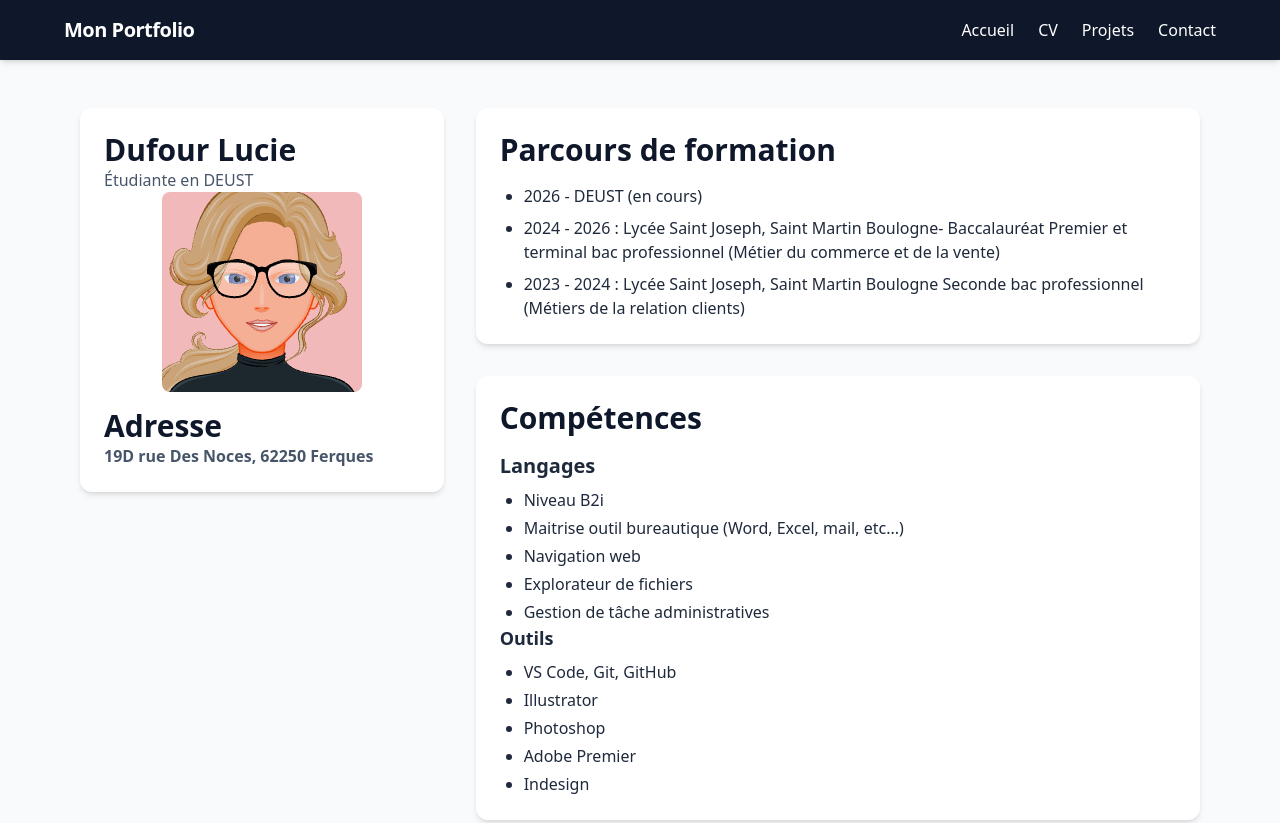
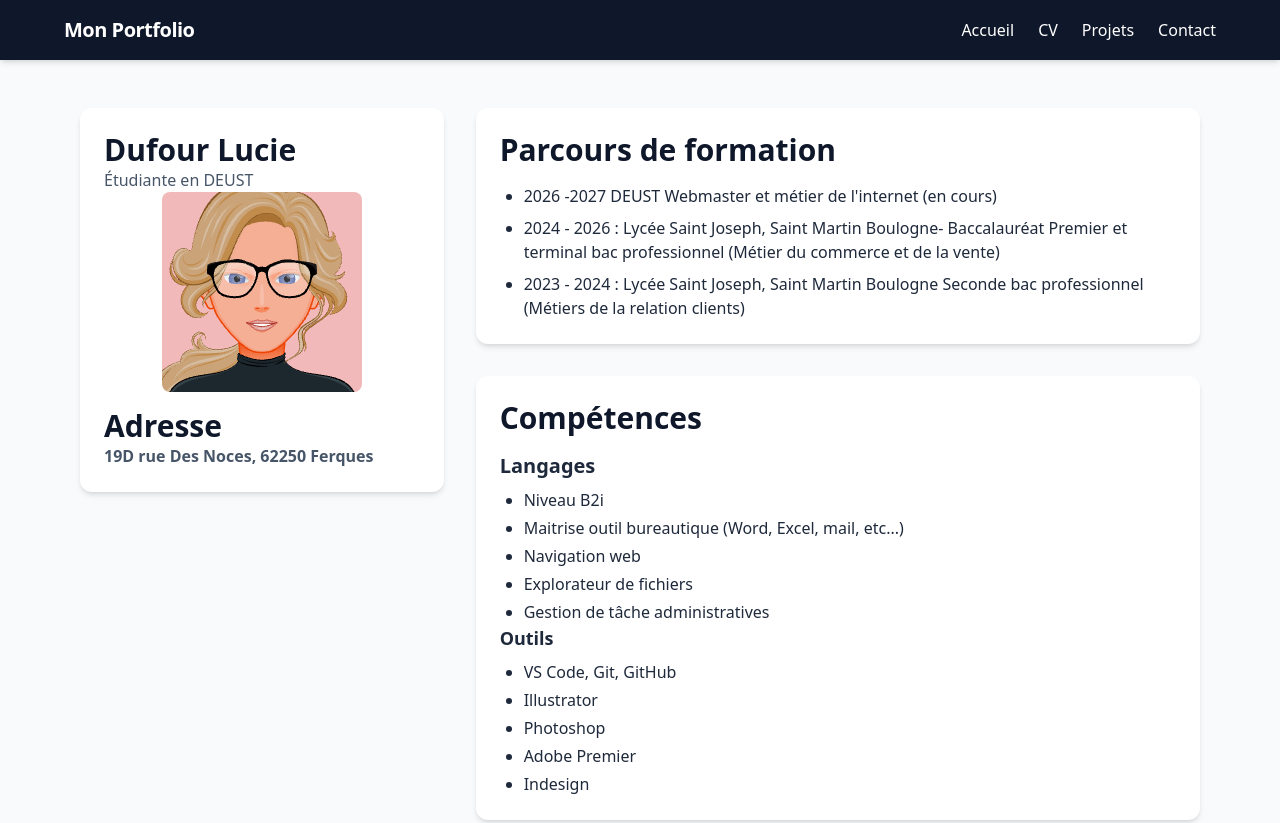
Before and after one commit to lucie2608ld/portfolio-cours, a website: page cv.html in a window 1280 px wide. Shown: the top 823 px of the page. Drawn offline with nearby package versions, Linux system fonts and the light colour scheme.

Commit message:
modification cv1

```diff
--- a/cv.html
+++ b/cv.html
@@ -35,7 +35,7 @@
                 <section class="card bg-white rounded-xl shadow-md p-6">
                     <h2 class="text-3xl font-bold text-slate-900 mb-4">Parcours de formation</h2>
                     <ul class="list-disc pl-6 space-y-2">
-                        <li>2026 - DEUST (en cours)</li>
+                        <li>2026 -2027 DEUST Webmaster et métier de l'internet (en cours)</li>
                         <li>2024 - 2026 : Lycée Saint Joseph, Saint Martin Boulogne- Baccalauréat
                             Premier et terminal bac professionnel (Métier du commerce et de la vente)
                         </li>
```
